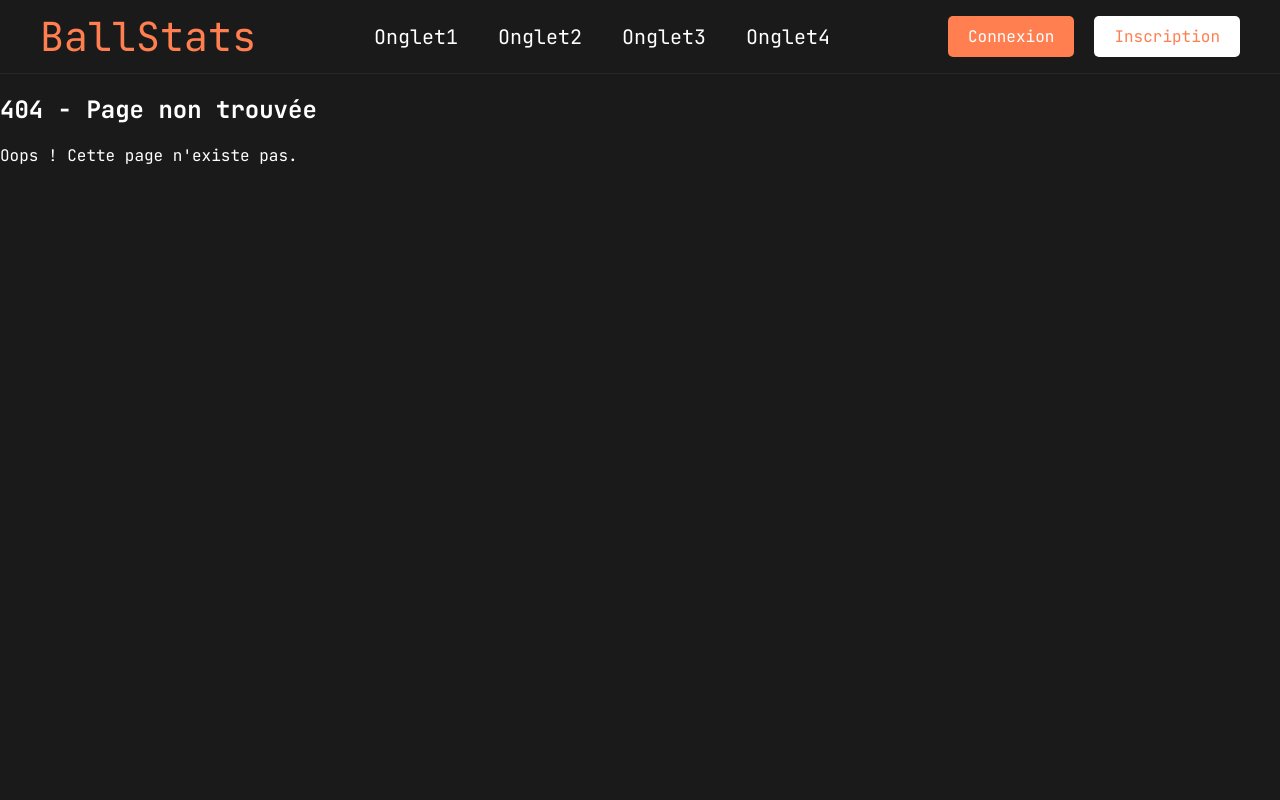
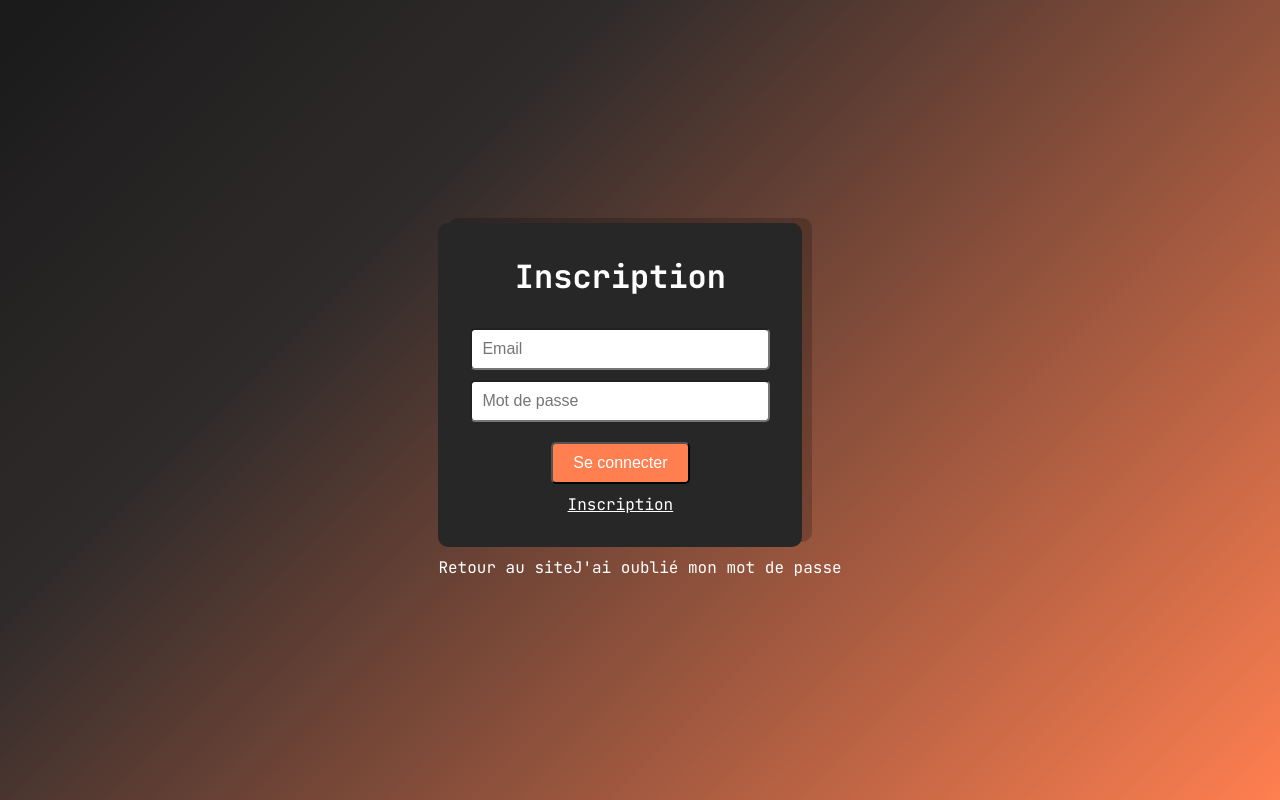
Before and after one commit to matthisRipoche/ballstats, a React (Vite) app in the folder front/: page /register in a window 1280 px wide. Before the commit this address had no page. Built offline with nearby package versions, Linux system fonts and the light colour scheme.

Commit message:
integration login

```diff
--- a/front/src/App.jsx
+++ b/front/src/App.jsx
@@ -2,15 +2,17 @@ import { BrowserRouter as Router, Routes, Route} from "react-router-dom";
 import HomePage from "./pages/HomePage";
 import Users from "./pages/Users";
 import NotFound from "./pages/NotFound";
-import Header from "./components/Header";
+import LoginPage from "./pages/LoginPage";
+import RegisterPage from "./pages/RegisterPage";
 
 function App() {
   return (
     <Router>
-      <Header />
       <Routes>
         <Route path="/" element={<HomePage />} />
         <Route path="/users" element={<Users />} />
+        <Route path="/login" element={<LoginPage />} />
+        <Route path="/register" element={<RegisterPage />} />
         <Route path="*" element={<NotFound />} />
       </Routes>
     </Router>
--- a/front/src/assets/sass/base/base.scss
+++ b/front/src/assets/sass/base/base.scss
@@ -11,6 +11,12 @@ h1 {
 
 a {
     text-decoration: none;
+}
+
+p {
+    span {
+        color: $orange;
+    }
 }
 
 li {
--- a/front/src/assets/sass/components/blocs/blockHeroHome.scss
+++ b/front/src/assets/sass/components/blocs/blockHeroHome.scss
@@ -7,6 +7,7 @@
 
     .content {
         padding: 50px 0;
+        margin-left: 100px;
         h1 {
             font-size: 60px;
             font-weight: 500;
@@ -36,14 +37,24 @@
         border-radius: 20px;
         padding: 20px;
 
+        p {
+            font-size: 20px;
+        }
+
+        .top {
+            text-align: center;
+        }
+
         .presentation {
             display: flex;
             justify-content: left;
+            align-items: center;
             gap: 20px;
             .image_container {
                 width: 130px;
                 height: 130px;
                 border-radius: 50%;
+                border: 3px solid $orange;
                 overflow: hidden;
 
                 img {
@@ -57,5 +68,20 @@
                 flex: 1;
             }
         }
+
+        .contact {
+            a {
+                color: $white;
+                display: flex;
+                align-items: center;
+                &:not(:last-child) {
+                    margin-bottom: 10px;
+                }
+
+                p {
+                    margin: 0;
+                }
+            }
+        }
     }
 }
--- /dev/null
+++ b/front/src/assets/sass/components/layout/loginPage.scss
@@ -0,0 +1,70 @@
+// LoginPage.scss
+.login-page {
+    display: flex;
+    justify-content: center;
+    align-items: center;
+    height: 100vh;
+    background: linear-gradient(135deg, #1a1a1a 0%, #302b2b 30%, #ff7f50 100%);
+
+    .content {
+        .login-container {
+            background: $gray;
+            padding: 2rem;
+            border-radius: 10px;
+            box-shadow: 10px -5px #00000033;
+            text-align: center;
+            width: 300px;
+
+            h1 {
+                margin-bottom: 30px;
+            }
+
+            .input-group {
+                &:first-child {
+                    margin-bottom: 10px;
+                }
+                label {
+                    display: block;
+                    font-weight: bold;
+                    margin-bottom: 5px;
+
+                    text-align: left;
+                }
+
+                input {
+                    width: 100%;
+                    max-width: 100%;
+                    padding: 10px;
+
+                    border-radius: 5px;
+                    font-size: 16px;
+                    box-sizing: border-box;
+                }
+            }
+
+            button {
+                margin-top: 20px;
+            }
+
+            a {
+                display: inline-block;
+                margin-top: 10px;
+                color: $white;
+                text-decoration: underline;
+
+                &:hover {
+                    color: $orange;
+                }
+            }
+        }
+
+        .links {
+            display: flex;
+            justify-content: space-between;
+            margin-top: 10px;
+            a {
+                color: $white;
+            }
+        }
+    }
+}
--- a/front/src/assets/sass/style.scss
+++ b/front/src/assets/sass/style.scss
@@ -7,3 +7,5 @@
 @import "components/header.scss";
 
 @import "components/blocs/blockHeroHome.scss";
+
+@import "components/layout/loginPage.scss";
--- a/front/src/components/blocs/BlockHeroHome.jsx
+++ b/front/src/components/blocs/BlockHeroHome.jsx
@@ -1,5 +1,5 @@
 import { IoIosMail } from "react-icons/io";
-import { FaGithub } from "react-icons/fa";
+import { FaGithub, FaLinkedin } from "react-icons/fa";
 
 const BlockHeroHome = () => {
 
@@ -19,18 +19,20 @@ const BlockHeroHome = () => {
             </div>
 
             <div className="card">
-                <p>Développé par Matthis Ripoche</p>
+                <p className="top">Développé par <span>Matthis Ripoche</span></p>
                 <div className="presentation">
                     <div className="image_container">
                         <img src="/public/img/photomoi.png" alt="" />
                     </div>
                     <p>Développeur étudiant en <span>BTS SIO</span> à l’ESPL d’Angers</p>
                 </div>
-                <div>
-                    <a href="https://github.com/matthisRipoche"><p><IoIosMail color="#ff7f50" /> https://github.com/matthisRipoche</p></a>
+                <div className="contact">
+                    <a href="mailto:matthisripoche@gmail.com"><p><IoIosMail color="#ff7f50" /> Me contacter par mail</p></a>
+                    <a href="https://github.com/matthisRipoche"><p><FaGithub color="#ff7f50" /> Mon Github</p></a>
+                    <a href="https://fr.linkedin.com/in/matthis-ripoche-919a771a6"><p><FaLinkedin color="#ff7f50" /> Mon profil Linkedin</p></a>
                 </div>
 
-                <FaGithub color="#ff7f50" />
+
             </div>
         </div>
     </section>
--- a/front/src/pages/HomePage.jsx
+++ b/front/src/pages/HomePage.jsx
@@ -1,10 +1,14 @@
 import BlockHeroHome from "../components/blocs/BlockHeroHome";
+import Header from "../components/Header";
 
 const HomePage = () => {
     return (
-      <main className="home-page">
-        <BlockHeroHome />
-      </main>
+      <>
+        <Header />
+        <main className="home-page">
+          <BlockHeroHome />
+        </main>
+      </>
     );
   };
 
--- /dev/null
+++ b/front/src/pages/LoginPage.jsx
@@ -0,0 +1,68 @@
+import { useState } from "react";
+import { useNavigate } from "react-router-dom";
+import axios from "axios";
+
+const LoginPage = () => {
+  const [email, setEmail] = useState("");
+  const [password, setPassword] = useState("");
+  const [error, setError] = useState("");
+  const navigate = useNavigate();
+
+  const handleSubmit = async (e) => {
+    e.preventDefault();
+    setError(""); // Réinitialise les erreurs
+
+    try {
+      const response = await axios.post("http://127.0.0.1:8000/api/login", {
+        email,
+        password,
+      });
+
+      const { token } = response.data; // Récupération du token
+      localStorage.setItem("token", token); // Stocker le token
+
+      navigate("/dashboard"); // Rediriger après connexion réussie
+    } catch (err) {
+      setError("Email ou mot de passe incorrect !");
+    }
+  };
+
+  return (
+    <main className="login-page">
+      <div className="content">
+        <div className="login-container">
+          <h1>Login</h1>
+          {error && <p className="error-message">{error}</p>} {/* Affichage des erreurs */}
+          <form onSubmit={handleSubmit}>
+            <div className="input-group">
+              <input
+                type="email"
+                value={email}
+                placeholder="Email"
+                onChange={(e) => setEmail(e.target.value)}
+                required
+              />
+            </div>
+            <div className="input-group">
+              <input
+                type="password"
+                value={password}
+                placeholder="Mot de passe"
+                onChange={(e) => setPassword(e.target.value)}
+                required
+              />
+            </div>
+            <button type="submit" className="btn orange">Se connecter</button>
+          </form>
+          <a href="/register">Inscription</a>
+        </div>
+        <div className="links">
+          <a href="/">Retour au site</a>
+          <a href="/forgot-password">J&apos;ai oublié mon mot de passe</a>
+        </div>
+      </div>
+    </main>
+  );
+};
+
+export default LoginPage;
--- /dev/null
+++ b/front/src/pages/RegisterPage.jsx
@@ -0,0 +1,51 @@
+import { useState } from "react";
+
+const LoginPage = () => {
+  const [email, setEmail] = useState("");
+  const [password, setPassword] = useState("");
+
+  const handleSubmit = (e) => {
+    e.preventDefault();
+    console.log("Email:", email, "Password:", password);
+
+
+  };
+
+  return (
+    <main className="login-page">
+        <div className="content">
+            <div className="login-container">
+                <h1>Inscription</h1>
+                <form onSubmit={handleSubmit}>
+                    <div className="input-group">
+                        <input
+                        type="email"
+                        value={email}
+                        placeholder="Email"
+                        onChange={(e) => setEmail(e.target.value)}
+                        required
+                        />
+                    </div>
+                    <div className="input-group">
+                        <input
+                        type="password"
+                        value={password}
+                        placeholder="Mot de passe"
+                        onChange={(e) => setPassword(e.target.value)}
+                        required
+                        />
+                    </div>
+                    <button type="submit" className="btn orange">Se connecter</button>
+                </form>
+                <a href="/register">Inscription</a>
+            </div>
+            <div className="links">
+                <a href="/">Retour au site</a>
+                <a href="/forgot-password">J&apos;ai oublié mon mot de passe</a>
+            </div>
+        </div>
+    </main>
+  );
+};
+
+export default LoginPage;
--- a/front/src/pages/Users.jsx
+++ b/front/src/pages/Users.jsx
@@ -1,10 +1,14 @@
 import UserList from "../components/UserList";
+import Header from "../components/Header";
 
 const Users = () => {
   return (
-    <div>
-      <UserList />
-    </div>
+    <>
+      <Header />
+      <main className="users-page">
+        <UserList />
+      </main>
+    </>
   );
 };
 
```
Also changed, not shown: 1 other file (tests, documents, lock files or other folders).
